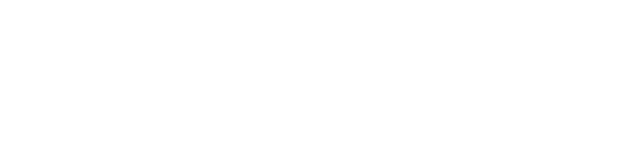
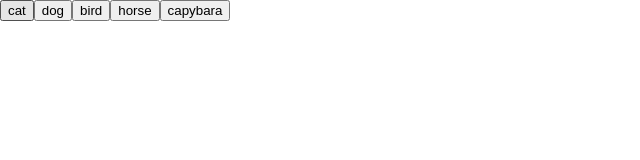
Before and after one commit to looksue/giftastic, a plain HTML site: page index.html in a window 1280 px wide. Shown: the whole page, without its empty margins (0-640 px from the left). Drawn offline with nearby package versions, Linux system fonts and the light colour scheme.

Commit message:
added loop to create buttons from array

```diff
--- a/assets/javascript/app.js
+++ b/assets/javascript/app.js
@@ -1,4 +1,16 @@
-var topics = ["cat", "dog", "bird","horses","capybara"];
+var topics = ["cat", "dog", "bird","horse","capybara"];
+
+//    <button data-animal="cat">Cat</button>
+for (var i=0; i<topics.length; i++){
+    var b= document.createElement("button");
+    b.innerText=topics[i];
+    b.setAttribute("data-animal", topics[i]);
+    var d= document.getElementById("divButtons");
+    d.append(b);
+}
+
+
+
 $("button").on("click", function(){
     var animal= $(this).attr("data-animal");
 
--- a/index.html
+++ b/index.html
@@ -10,6 +10,7 @@
     <title>Giftastic</title>
 </head>
 <body>
+    <div id="divButtons"></div>
 
     <div id="gifs-appear-here">
     </div>
```
